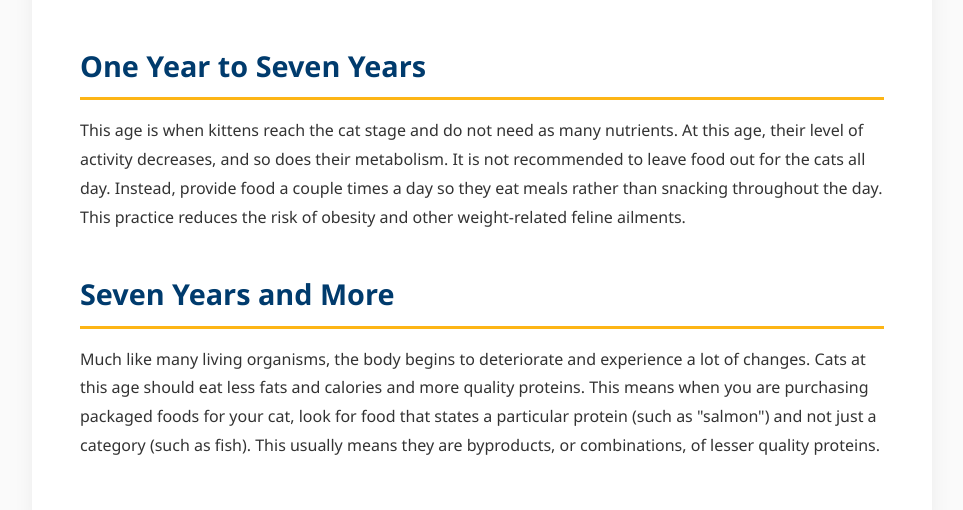
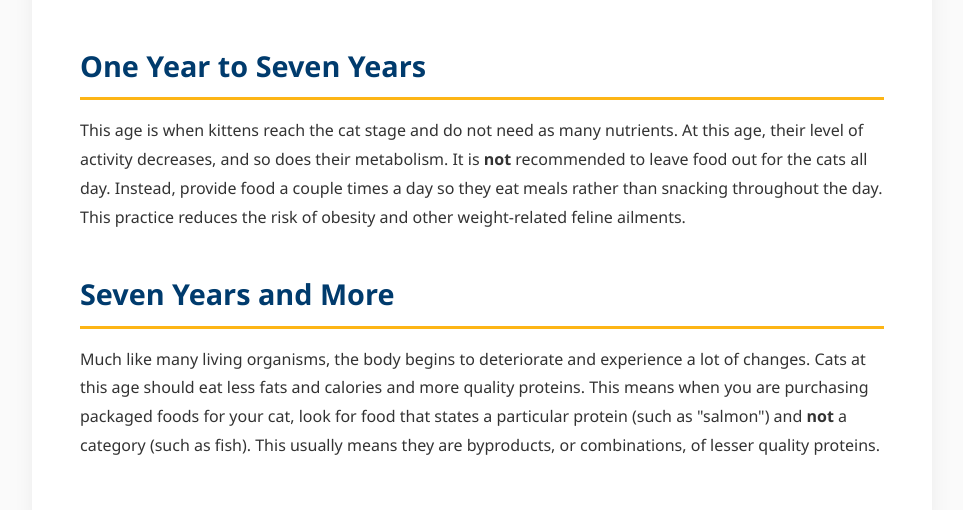
Before and after one commit to qoryhanisagal/paradigm_pet, a website: page cats.html in a window 1280 px wide. Shown: the part 1388-1898 px from the top of the page, without its empty margins (158-1121 px from the left). Drawn offline with Linux system fonts and the light colour scheme.

Commit message:
add content design to based on specification document

```diff
--- a/cats.html
+++ b/cats.html
@@ -453,10 +453,10 @@
       <p>
         This age is when kittens reach the cat stage and do not need as many
         nutrients. At this age, their level of activity decreases, and so does
-        their metabolism. It is not recommended to leave food out for the cats
-        all day. Instead, provide food a couple times a day so they eat meals
-        rather than snacking throughout the day. This practice reduces the risk
-        of obesity and other weight-related feline ailments.
+        their metabolism. It is <strong>not</strong> recommended to leave food
+        out for the cats all day. Instead, provide food a couple times a day so
+        they eat meals rather than snacking throughout the day. This practice
+        reduces the risk of obesity and other weight-related feline ailments.
       </p>
 
       <h2>Seven Years and More</h2>
@@ -465,9 +465,9 @@
         experience a lot of changes. Cats at this age should eat less fats and
         calories and more quality proteins. This means when you are purchasing
         packaged foods for your cat, look for food that states a particular
-        protein (such as "salmon") and not just a category (such as fish). This
-        usually means they are byproducts, or combinations, of lesser quality
-        proteins.
+        protein (such as "salmon") and <strong>not</strong> a category (such as
+        fish). This usually means they are byproducts, or combinations, of
+        lesser quality proteins.
       </p>
     </section>
 
```
